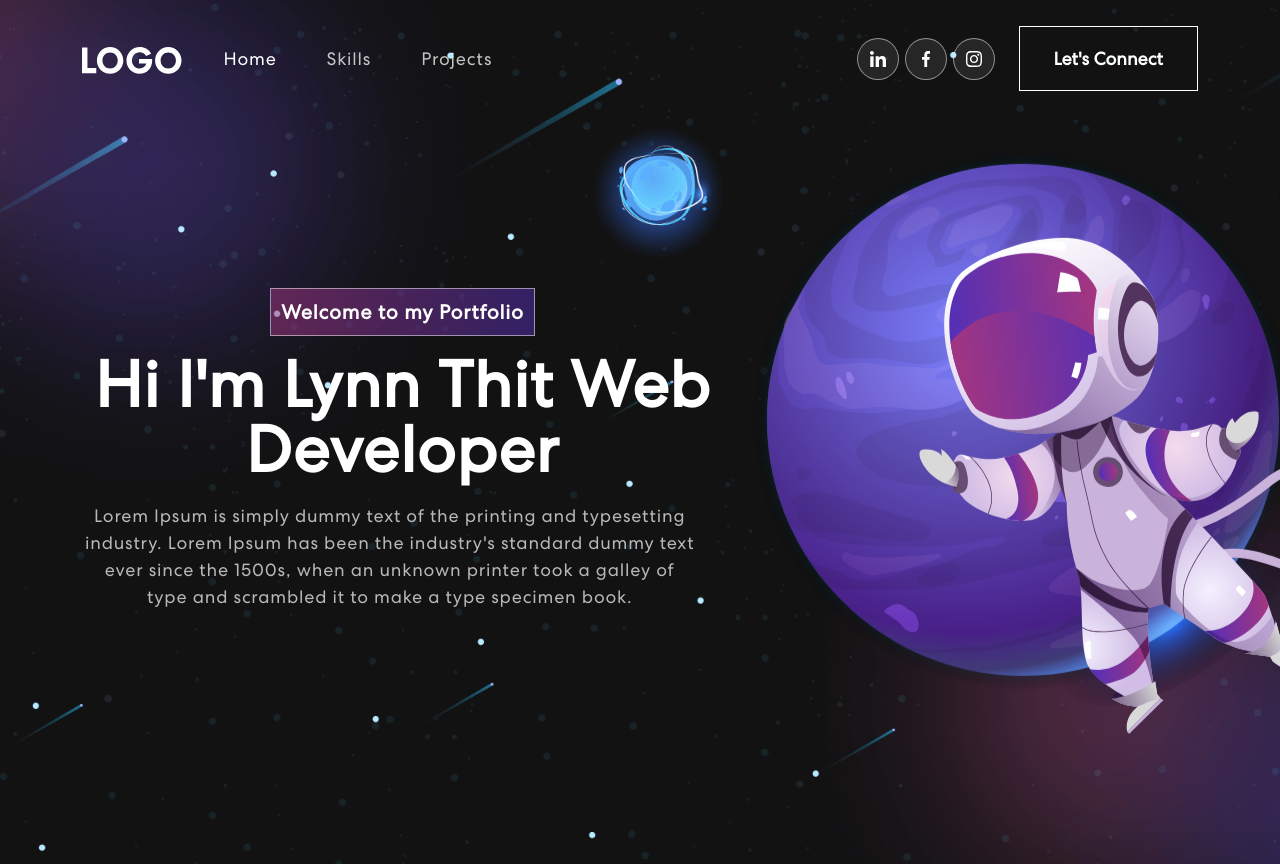
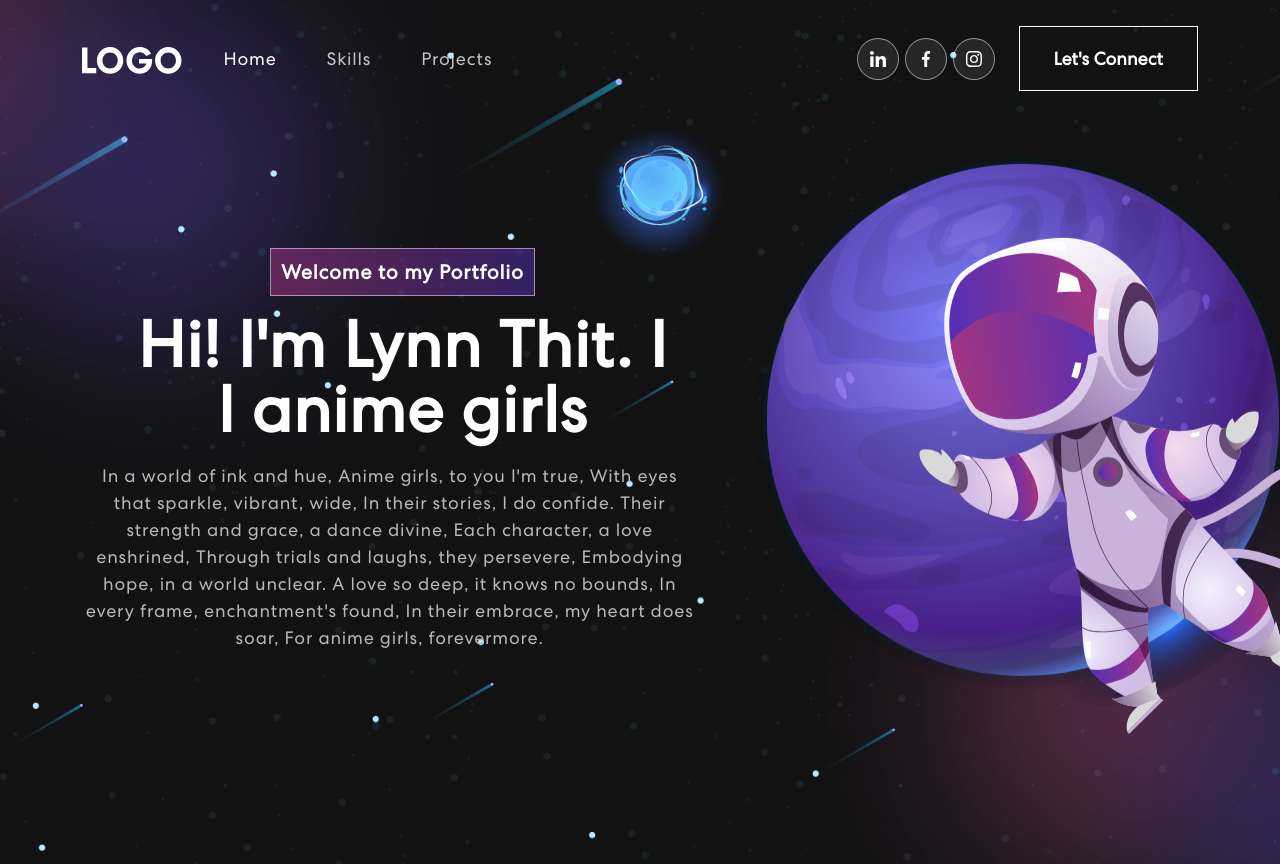
Before and after one commit to LynnT-2003/My-Portfolio-App, a React (Create React App) app in the folder my-portfolio-app/: page / in a window 1280 px wide. Shown: the top 864 px of the page. Built offline with nearby package versions, Linux system fonts and the light colour scheme.

Commit message:
Updated Banner component

```diff
--- a/my-portfolio-app/src/components/Banner.js
+++ b/my-portfolio-app/src/components/Banner.js
@@ -7,7 +7,7 @@ import headerImg from "../assets/img/header-img.svg";
 export const Banner = () => {
   const [loopNum, setLoopNum] = useState(0);
   const [isDeleting, setIsDeleting] = useState(false);
-  const toRotate = ["Web Developer", "Web Designer", "UI/UX Developer"];
+  const toRotate = ["like", "love", "worship"];
   const [text, setText] = useState("");
   const [delta, setDelta] = useState(300 - Math.random() * 100);
   const period = 2000;
@@ -35,7 +35,7 @@ export const Banner = () => {
       setDelta((prevDelta) => prevDelta / 2);
     }
 
-    if (isDeleting && updatedText.length === fullText) {
+    if (!isDeleting && updatedText === fullText) {
       setIsDeleting(true);
       setDelta(period);
     } else if (isDeleting && updatedText === "") {
@@ -52,14 +52,19 @@ export const Banner = () => {
           <Col xs={12} md={6} xl={7}>
             <span className="tagline">Welcome to my Portfolio</span>
             <h1>
-              {`Hi I'm Lynn Thit `}
-              <span className="wrap">{text}</span>
+              {`Hi! I'm Lynn Thit. I`} <br />
+              <span className="wrap">
+                {text} {` anime girls`}
+              </span>
             </h1>
             <p>
-              Lorem Ipsum is simply dummy text of the printing and typesetting
-              industry. Lorem Ipsum has been the industry's standard dummy text
-              ever since the 1500s, when an unknown printer took a galley of
-              type and scrambled it to make a type specimen book.
+              In a world of ink and hue, Anime girls, to you I'm true, With eyes
+              that sparkle, vibrant, wide, In their stories, I do confide. Their
+              strength and grace, a dance divine, Each character, a love
+              enshrined, Through trials and laughs, they persevere, Embodying
+              hope, in a world unclear. A love so deep, it knows no bounds, In
+              every frame, enchantment's found, In their embrace, my heart does
+              soar, For anime girls, forevermore.
             </p>
             {/* <button onClick={() => console.log("connect")}>
               Let's Connect <ArrowRightCircle size={25} />
```
